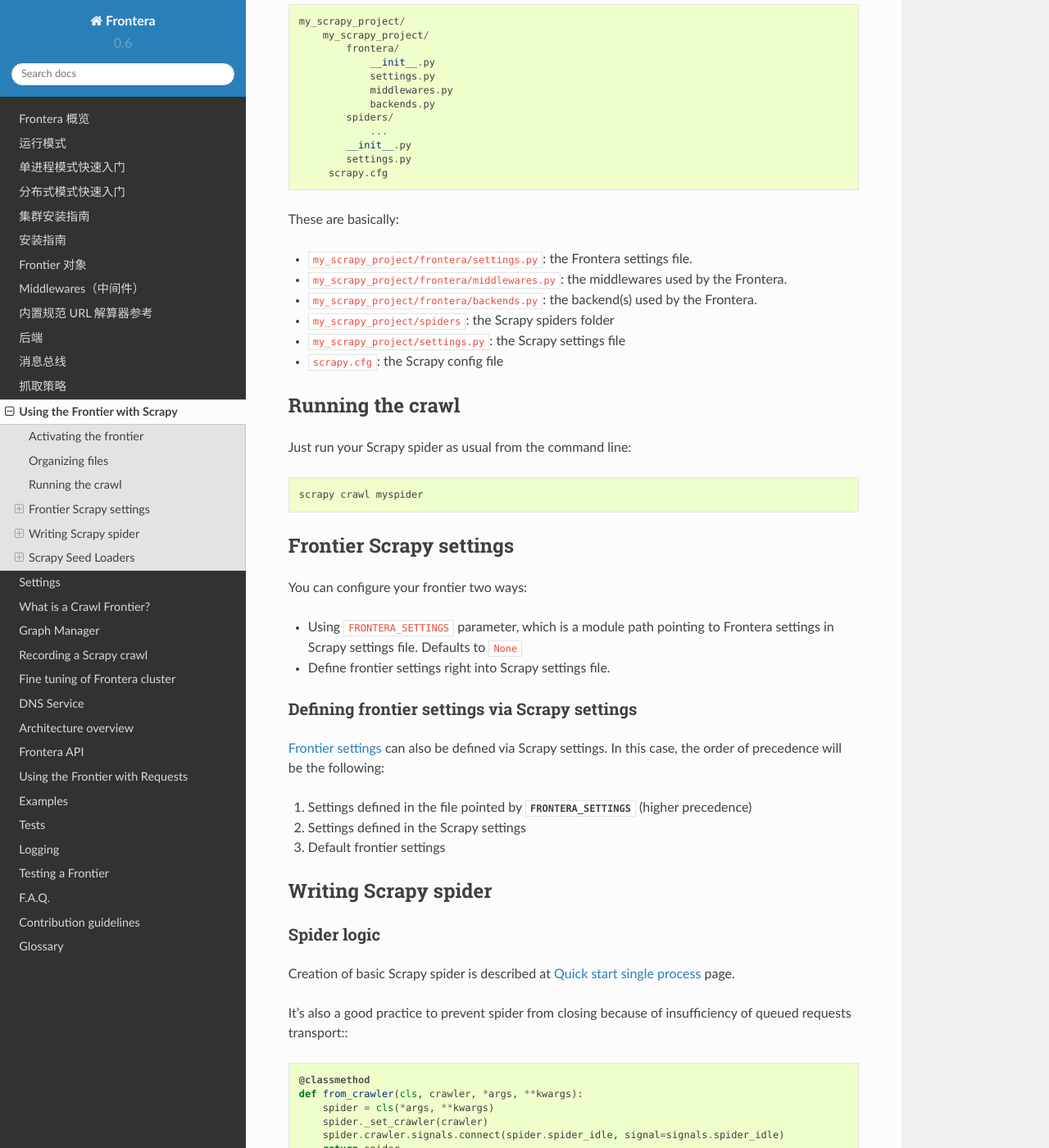
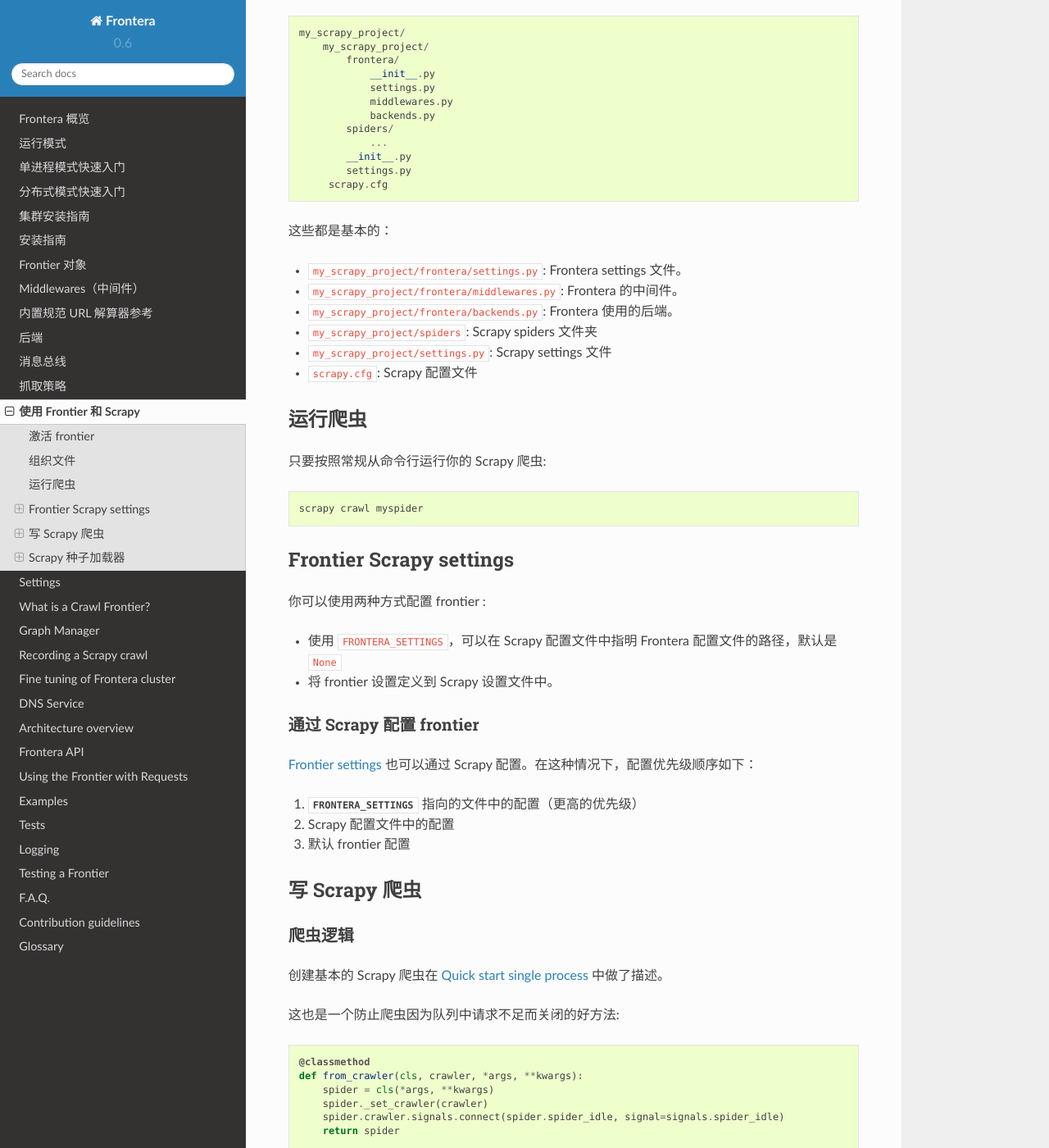
Before and after one commit to xsren/frontera-docs-zh_CN, a Sphinx documentation site: the page built from docs/source/topics/scrapy-integration.rst, in a window 1280 px wide and 1400 px high, scrolled down 898 px. Shown: the whole window at 82% size. Built offline with Sphinx 7.4.7 and the Read the Docs theme 2.0.0, drawn with Linux system fonts in a browser that asks for light colours; some of the changed text lies outside the part shown.

Commit message:
finish scrapy-integration.rst

```diff
--- a/docs/source/topics/scrapy-integration.rst
+++ b/docs/source/topics/scrapy-integration.rst
@@ -1,19 +1,17 @@
 ==============================
-Using the Frontier with Scrapy
+使用 Frontier 和 Scrapy
 ==============================
 
-Using Frontera is quite easy, it includes a set of `Scrapy middlewares`_ and Scrapy scheduler that encapsulates
-Frontera usage and can be easily configured using `Scrapy settings`_.
 
+Scrapy 中使用 Frontera 非常简单，它包含一组 `Scrapy middlewares`_ 和 Scrapy 调度程序，封装了 Frontera 的功能 ，可以使用`Scrapy settings`_轻松配置。
 
-Activating the frontier
+激活 frontier
 =======================
 
-The Frontera uses 2 different middlewares: ``SchedulerSpiderMiddleware`` and ``SchedulerDownloaderMiddleware``, and it's
-own scheduler ``FronteraScheduler``.
+Frontera 使用两种不同的中间件：``SchedulerSpiderMiddleware`` and ``SchedulerDownloaderMiddleware``和自己的调度程序 ``FronteraScheduler``。
 
-To activate the Frontera in your Scrapy project, just add them to the `SPIDER_MIDDLEWARES`_,
-`DOWNLOADER_MIDDLEWARES`_ and `SCHEDULER`_ settings::
+要在你的 Scrapy 项目中激活 Frontera，只要把它们加入到 `SPIDER_MIDDLEWARES`_,
+`DOWNLOADER_MIDDLEWARES`_ 和 `SCHEDULER`_ settings::
 
     SPIDER_MIDDLEWARES.update({
         'frontera.contrib.scrapy.middlewares.schedulers.SchedulerSpiderMiddleware': 1000,
@@ -25,18 +23,18 @@
 
     SCHEDULER = 'frontera.contrib.scrapy.schedulers.frontier.FronteraScheduler'
 
-Create a Frontera ``settings.py`` file and add it to your Scrapy settings::
+创建一个 Frontera ``settings.py`` 并把它加入到你的 Scrapy 设置中::
 
     FRONTERA_SETTINGS = 'tutorial.frontera.settings'
 
-Another option is to put these settings right into Scrapy settings module.
+另一种选择是将这些设置放在 Scrapy 设置模块中。
 
 
 
-Organizing files
+组织文件
 ================
 
-When using frontier with a Scrapy project, we propose the following directory structure::
+当使用 Scrapy 和 frontier 时，我们有以下目录结构::
 
     my_scrapy_project/
         my_scrapy_project/
@@ -51,44 +49,41 @@
             settings.py
          scrapy.cfg
 
-These are basically:
+这些都是基本的：
 
-- ``my_scrapy_project/frontera/settings.py``: the Frontera settings file.
-- ``my_scrapy_project/frontera/middlewares.py``: the middlewares used by the Frontera.
-- ``my_scrapy_project/frontera/backends.py``: the backend(s) used by the Frontera.
-- ``my_scrapy_project/spiders``: the Scrapy spiders folder
-- ``my_scrapy_project/settings.py``: the Scrapy settings file
-- ``scrapy.cfg``: the Scrapy config file
+- ``my_scrapy_project/frontera/settings.py``:  Frontera settings 文件。
+- ``my_scrapy_project/frontera/middlewares.py``: Frontera 的中间件。
+- ``my_scrapy_project/frontera/backends.py``: Frontera 使用的后端。
+- ``my_scrapy_project/spiders``: Scrapy spiders 文件夹
+- ``my_scrapy_project/settings.py``: Scrapy settings 文件
+- ``scrapy.cfg``: Scrapy 配置文件
 
-Running the сrawl
+运行爬虫
 =================
 
-Just run your Scrapy spider as usual from the command line::
+只要按照常规从命令行运行你的 Scrapy 爬虫::
 
     scrapy crawl myspider
 
 
 Frontier Scrapy settings
 ========================
-You can configure your frontier two ways:
+你可以使用两种方式配置 frontier :
 
 .. setting:: FRONTERA_SETTINGS
 
-- Using ``FRONTERA_SETTINGS`` parameter, which is a module path pointing to Frontera settings in Scrapy settings file.
-  Defaults to ``None``
+- 使用 ``FRONTERA_SETTINGS``，可以在 Scrapy 配置文件中指明 Frontera 配置文件的路径，默认是 ``None``
 
-- Define frontier settings right into Scrapy settings file.
+- 将 frontier 设置定义到 Scrapy 设置文件中。
 
-
-Defining frontier settings via Scrapy settings
+通过 Scrapy 配置 frontier
 ----------------------------------------------
 
-:ref:`Frontier settings <frontier-built-in-frontier-settings>` can also be defined via Scrapy settings.
-In this case, the order of precedence will be the following:
+:ref:`Frontier settings <frontier-built-in-frontier-settings>` 也可以通过 Scrapy 配置。在这种情况下，配置优先级顺序如下：
 
-1. Settings defined in the file pointed by :setting:`FRONTERA_SETTINGS` (higher precedence)
-2. Settings defined in the Scrapy settings
-3. Default frontier settings
+1. :setting:`FRONTERA_SETTINGS` 指向的文件中的配置（更高的优先级）
+2. Scrapy 配置文件中的配置
+3. 默认 frontier 配置
 
 
 .. _Scrapy middlewares: http://doc.scrapy.org/en/latest/topics/downloader-middleware.html
@@ -98,14 +93,14 @@
 .. _SCHEDULER: http://doc.scrapy.org/en/latest/topics/settings.html#std:setting-SCHEDULER
 
 
-Writing Scrapy spider
+写 Scrapy 爬虫
 =====================
 
-Spider logic
+爬虫逻辑
 ------------
-Creation of basic Scrapy spider is described at `Quick start single process`_ page.
+创建基本的 Scrapy 爬虫在 `Quick start single process`_ 中做了描述。
 
-It's also a good practice to prevent spider from closing because of insufficiency of queued requests transport:::
+这也是一个防止爬虫因为队列中请求不足而关闭的好方法::
 
     @classmethod
     def from_crawler(cls, crawler, *args, **kwargs):
@@ -119,62 +114,59 @@
         raise DontCloseSpider
 
 
-Configuration guidelines
+配置准则
 ------------------------
 
-There several tunings you can make for efficient broad crawling.
+您可以进行多种调整，以实现高效的广泛抓取。
 
-Adding one of seed loaders for bootstrapping of crawling process::
+添加一个种子加载器，用于启动爬虫进程::
 
     SPIDER_MIDDLEWARES.update({
         'frontera.contrib.scrapy.middlewares.seeds.file.FileSeedLoader': 1,
     })
 
-Various settings suitable for broad crawling::
+适合广泛抓取的各种设置::
 
-    HTTPCACHE_ENABLED = False   # Turns off disk cache, which has low hit ratio during broad crawls
+    HTTPCACHE_ENABLED = False   # 关闭磁盘缓存，它在大量抓取中具有较低的命中率
     REDIRECT_ENABLED = True
     COOKIES_ENABLED = False
     DOWNLOAD_TIMEOUT = 120
-    RETRY_ENABLED = False   # Retries can be handled by Frontera itself, depending on crawling strategy
-    DOWNLOAD_MAXSIZE = 10 * 1024 * 1024  # Maximum document size, causes OOM kills if not set
-    LOGSTATS_INTERVAL = 10  # Print stats every 10 secs to console
+    RETRY_ENABLED = False   # 重试可以由 Frontera 本身处理，具体取决于爬网策略
+    DOWNLOAD_MAXSIZE = 10 * 1024 * 1024  # 最大文档大小，如果未设置，会导致OOM
+    LOGSTATS_INTERVAL = 10  # 每10秒钟向控制台打印统计
 
-Auto throttling and concurrency settings for polite and responsible crawling:::
+自动限流和并发设置，以方便有礼貌和负责任的抓取::
 
     # auto throttling
     AUTOTHROTTLE_ENABLED = True
     AUTOTHROTTLE_DEBUG = False
     AUTOTHROTTLE_MAX_DELAY = 3.0
-    AUTOTHROTTLE_START_DELAY = 0.25     # Any small enough value, it will be adjusted during operation by averaging
-                                        # with response latencies.
+    AUTOTHROTTLE_START_DELAY = 0.25     # 任何足够小的值，它将在平均运行期间通过瓶颈响应延迟进行调整。
     RANDOMIZE_DOWNLOAD_DELAY = False
 
     # concurrency
-    CONCURRENT_REQUESTS = 256           # Depends on many factors, and should be determined experimentally
+    CONCURRENT_REQUESTS = 256           # 取决于许多因素，应通过实验确定
     CONCURRENT_REQUESTS_PER_DOMAIN = 10
     DOWNLOAD_DELAY = 0.0
 
-Check also `Scrapy broad crawling`_ recommendations.
+具体参照 `Scrapy broad crawling`_.
 
 
 .. _`Quick start single process`: http://frontera.readthedocs.org/en/latest/topics/quick-start-single.html
 .. _`Scrapy broad crawling`: http://doc.scrapy.org/en/master/topics/broad-crawls.html
 
 
-Scrapy Seed Loaders
+Scrapy 种子加载器
 ===================
 
-Frontera has some built-in Scrapy middlewares for seed loading.
+Frontera 有一些内置的 Scrapy 中间件用于种子装载。
 
-Seed loaders use the ``process_start_requests`` method to generate requests from a source that are added later to the
-:class:`FrontierManager <frontera.core.manager.FrontierManager>`.
+种子装载使用 ``process_start_requests`` 方法从源中生成请求，这些请求后续会被加入 :class:`FrontierManager <frontera.core.manager.FrontierManager>` 。
 
-
-Activating a Seed loader
+激活一个种子加载器
 ------------------------
 
-Just add the Seed Loader middleware to the ``SPIDER_MIDDLEWARES`` scrapy settings::
+只需将种子加载器中间件加入 ``SPIDER_MIDDLEWARES`` 中::
 
     SPIDER_MIDDLEWARES.update({
         'frontera.contrib.scrapy.middlewares.seeds.FileSeedLoader': 650
@@ -186,13 +178,13 @@
 FileSeedLoader
 --------------
 
-Load seed URLs from a file. The file must be formatted contain one URL per line::
+从文件中导入种子。该文件必须是每行一个 URL 的格式::
 
     http://www.asite.com
     http://www.anothersite.com
     ...
 
-Yo can disable URLs using the ``#`` character::
+你可以使用 ``#`` 注释掉某一行::
 
     ...
     #http://www.acommentedsite.com
@@ -200,7 +192,7 @@
 
 **Settings**:
 
-- ``SEEDS_SOURCE``: Path to the seeds file
+- ``SEEDS_SOURCE``: 种子文件路径
 
 
 .. _seed_loader_s3:
@@ -208,13 +200,14 @@
 S3SeedLoader
 ------------
 
+从存储在 Amazon S3 中的文件导入种子
 Load seeds from a file stored in an Amazon S3 bucket
 
-File format should the same one used in :ref:`FileSeedLoader <seed_loader_file>`.
+文件格式应该和 :ref:`FileSeedLoader <seed_loader_file>` 中的一样。
 
 Settings:
 
-- ``SEEDS_SOURCE``: Path to S3 bucket file. eg: ``s3://some-project/seed-urls/``
+- ``SEEDS_SOURCE``: S3 bucket 文件路径。 例如: ``s3://some-project/seed-urls/``
 
 - ``SEEDS_AWS_ACCESS_KEY``: S3 credentials Access Key
 
```
